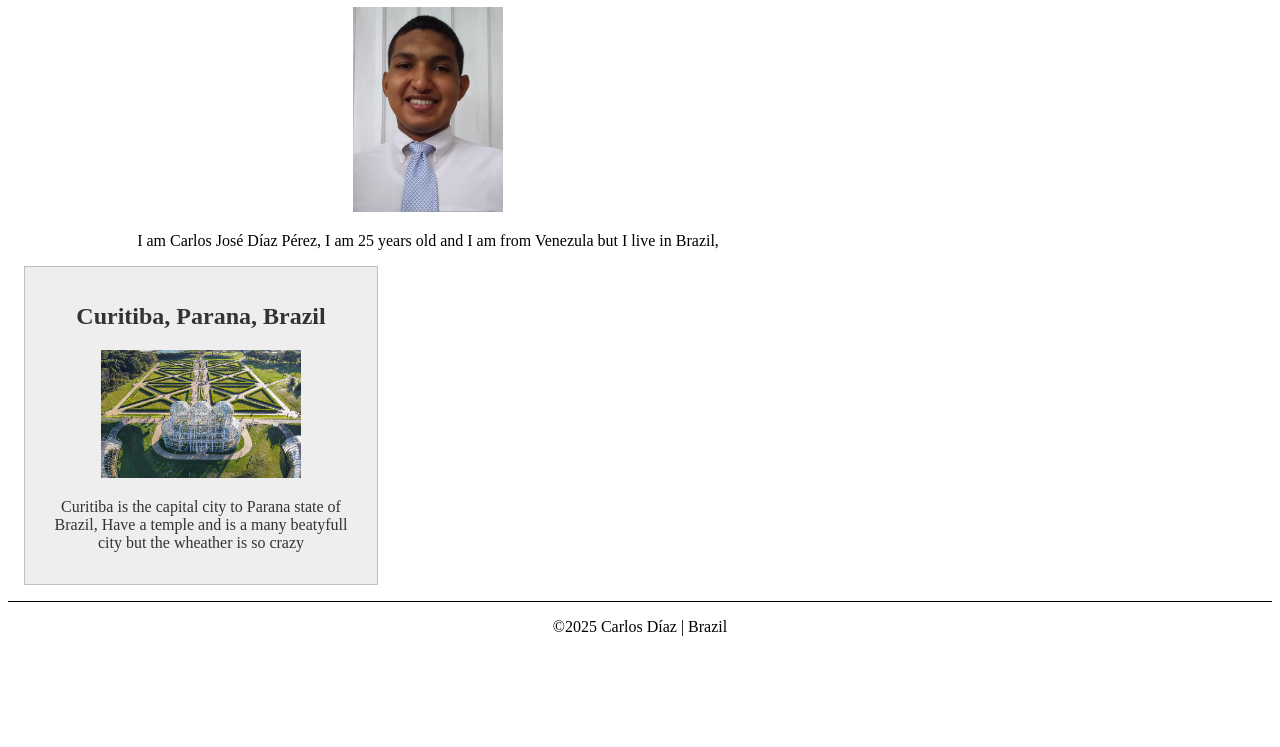
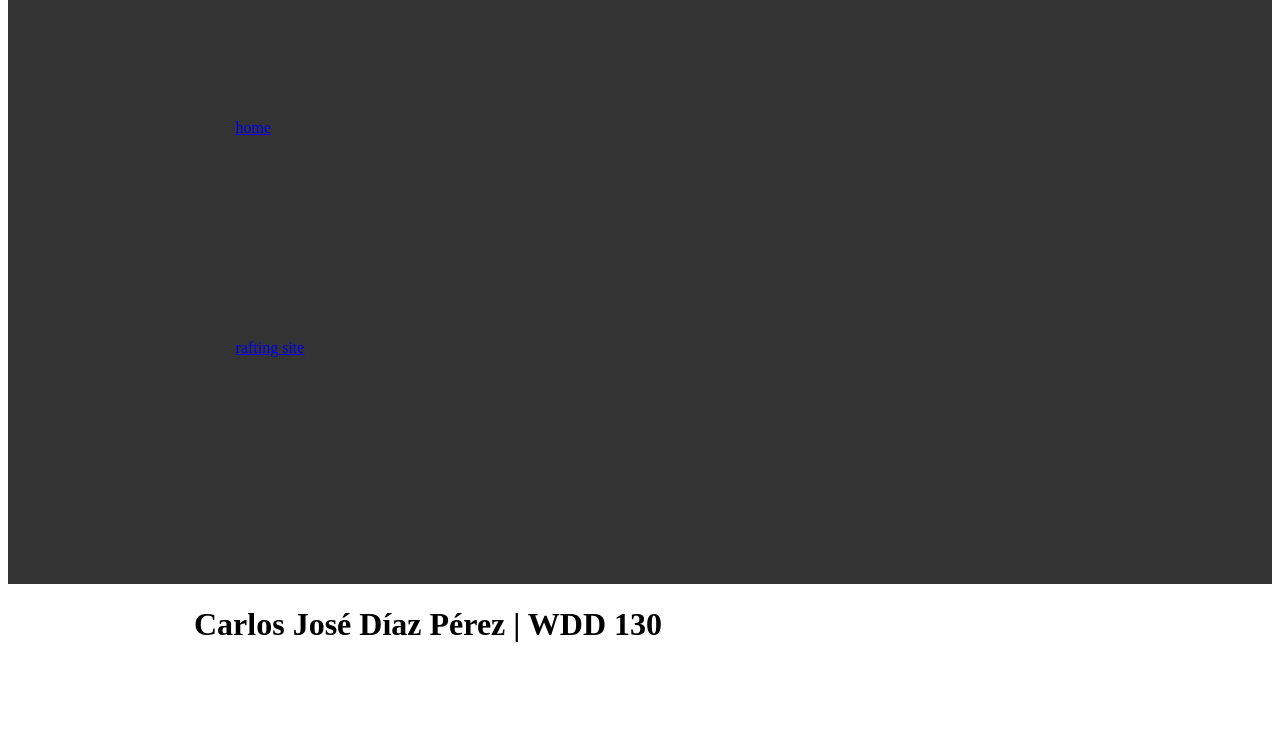
Before and after one commit to CarlozjDiaz/wdd130, a plain HTML site: page index.html in a window 1280 px wide. Shown: the part 117-864 px from the top of the page. Before the commit the page ends 800 px from the top, so only its background shows below. Drawn offline with Linux system fonts and the light colour scheme.

Commit message:
version 3
try 3

```diff
--- a/styles/styles.css
+++ b/styles/styles.css
@@ -4,11 +4,11 @@ main {
 }
 nav {
     background-color: #333;
-    padding: auto;
+    padding: 10%;
 }
 nav a{
     background-color: #333;
-    padding: auto;
+    padding: 10%;
     display:block;
 }
 h1{
@@ -18,8 +18,8 @@ img {
     width: 200px;
     height: auto;
     border: black;
-    padding: auto;
-    box-shadow: #000;
+    padding: 10%;
+    box-shadow: black;
 
 }
 aside{
```
Also changed, not shown: index.html (+1 -1 lines).
